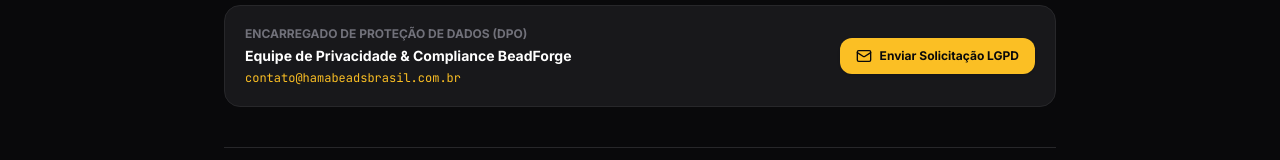
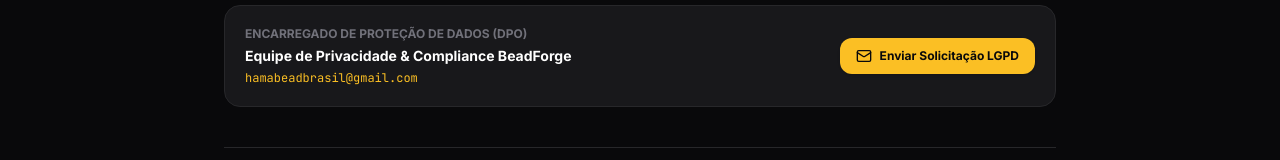
Before and after one commit to robersonsouzadev/beadforge, a Next.js app: page /privacy in a window 1280 px wide. Shown: the part 2103-2263 px from the top of the page. Built offline with nearby package versions, Linux system fonts and the light colour scheme.

Commit message:
fix(legal): atualizar e-mail de contato e DPO para hamabeadbrasil@gmail.com em todas as politicas e perfil

```diff
--- a/app/(app)/dashboard/settings/profile/page.tsx
+++ b/app/(app)/dashboard/settings/profile/page.tsx
@@ -112,7 +112,7 @@
     const body = encodeURIComponent(
       `Olá equipe de privacidade do BeadForge Studio,\n\nSolicito a eliminação definitiva da minha conta e de todos os dados pessoais e projetos associados, nos termos do Artigo 18, inciso VI da LGPD.\n\nPerfil: @${handle || 'usuario'}\nNome: ${displayName || 'Usuário'}`
     );
-    window.location.href = `mailto:contato@hamabeadsbrasil.com.br?subject=${subject}&body=${body}`;
+    window.location.href = `mailto:hamabeadbrasil@gmail.com?subject=${subject}&body=${body}`;
   };
 
   if (isLoading) {
--- a/app/(marketing)/legal/page.tsx
+++ b/app/(marketing)/legal/page.tsx
@@ -117,7 +117,7 @@
           </div>
 
           <a
-            href="mailto:contato@hamabeadsbrasil.com.br?subject=Solicita%C3%A7%C3%A3o%20LGPD%20-%20BeadForge%20Studio"
+            href="mailto:hamabeadbrasil@gmail.com?subject=Solicita%C3%A7%C3%A3o%20LGPD%20-%20BeadForge%20Studio"
             className="px-6 py-3.5 bg-amber-400 hover:bg-amber-300 text-zinc-950 text-xs sm:text-sm font-bold rounded-xl shadow-lg transition flex items-center gap-2 shrink-0"
           >
             <Mail className="w-4 h-4" />
--- a/app/(marketing)/privacy/page.tsx
+++ b/app/(marketing)/privacy/page.tsx
@@ -181,11 +181,11 @@
             <div className="space-y-1">
               <span className="text-xs text-zinc-500 block uppercase font-bold">Encarregado de Proteção de Dados (DPO)</span>
               <p className="text-sm font-bold text-white">Equipe de Privacidade & Compliance BeadForge</p>
-              <p className="text-xs text-amber-400 font-mono">contato@hamabeadsbrasil.com.br</p>
+              <p className="text-xs text-amber-400 font-mono">hamabeadbrasil@gmail.com</p>
             </div>
 
             <a
-              href="mailto:contato@hamabeadsbrasil.com.br?subject=Solicita%C3%A7%C3%A3o%20LGPD%20-%20BeadForge%20Studio"
+              href="mailto:hamabeadbrasil@gmail.com?subject=Solicita%C3%A7%C3%A3o%20LGPD%20-%20BeadForge%20Studio"
               className="px-4 py-2.5 bg-amber-400 hover:bg-amber-300 text-zinc-950 text-xs font-bold rounded-xl shadow transition flex items-center gap-2 shrink-0"
             >
               <Mail className="w-4 h-4" />
```
